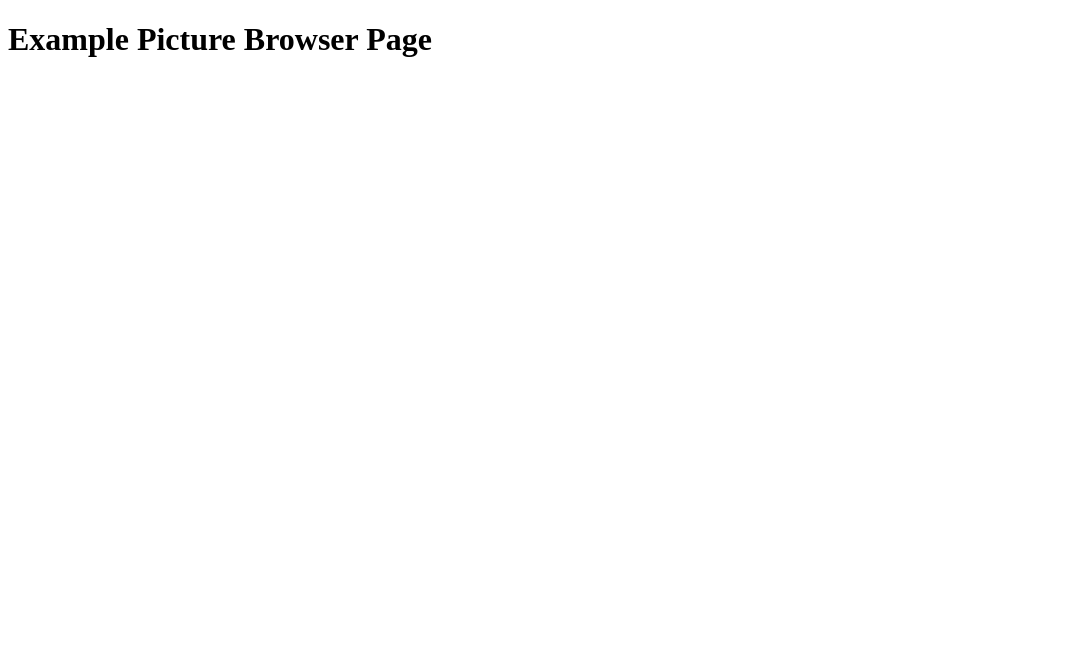
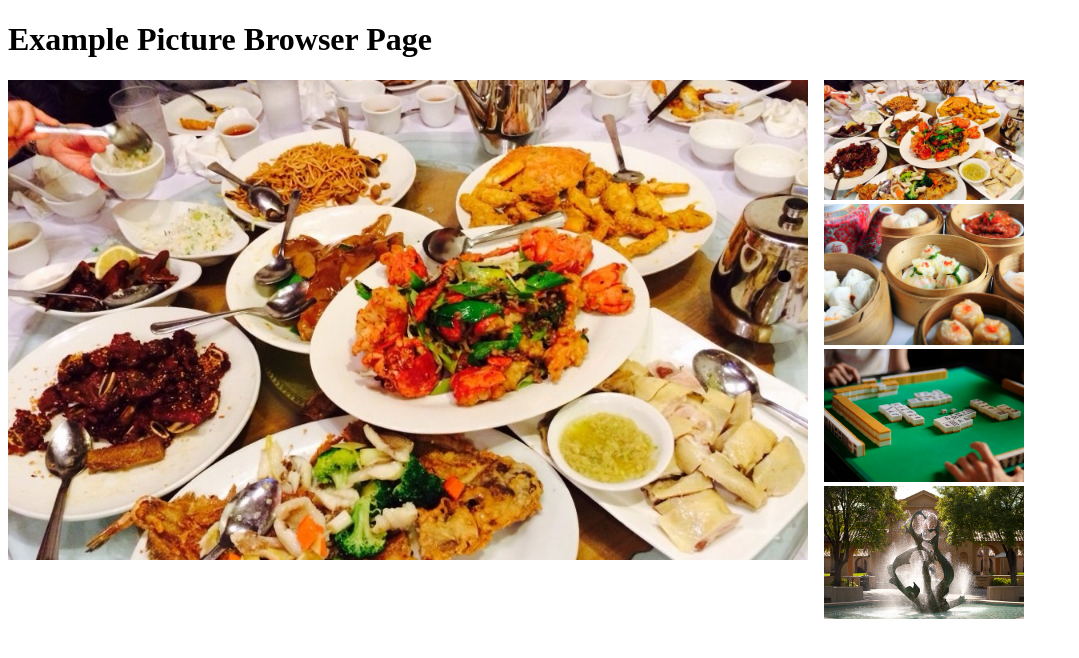
Before and after one commit to harrison8989/picture-browser, a plain HTML site: page examples/index.htm in a window 1280 px wide. Shown: the whole page, without its empty margins (0-1079 px from the left). Drawn offline with Linux system fonts and the light colour scheme.

Commit message:
Basic version of picture browser, can swap between images

```diff
--- a/examples/index.htm
+++ b/examples/index.htm
@@ -3,12 +3,44 @@
   <head>
     <meta charset="utf-8">
     <meta name="viewport" content="width=device-width, initial-scale=1">
+    <meta name="picture-browser" content="images/test1, images/test2">
     <link rel="icon" type="image/png" href="assets/favicon.ico">
     <title>Picture Browser</title>
+
+    <style>
+      #picture-browser-photo {
+        float: left;
+        padding-right: 1rem;
+        width: 800px;
+      }
+
+      #picture-browser-list {
+        float: left;
+      }
+
+      #picture-browser-photo img {
+        max-width: 800px;
+        display: block;
+        margin: 0 auto;
+      }
+
+      #picture-browser-list img {
+        width: 200px;
+      }
+      ul {
+        margin: 0rem;
+        padding: 0rem;
+        height: 100%;
+      }
+
+      li {
+        list-style-type: none;
+      }
+    </style>
   </head>
   <body>
     <h1>Example Picture Browser Page</h1>
-    <div id="picture-viewer">
+    <div id="picture-browser">
       <!-- Leave this empty -->
     </div>
   </body>
--- a/picture-browser.js
+++ b/picture-browser.js
@@ -1,3 +1,109 @@
+//Picture Browser: Uses ajax to grab photos
+//and display them in an appealling manner.
+//Custom CS can be used to style the picture-browser.
 (function initialize() {
-	//nothing yet...
+	var folders = [];
+	var folder = '';
+	var photos = [];
+	var pictureElem = document.getElementById("picture-browser");
+	var metaFile = "files.txt";
+	var photoURL = "";
+
+	//Set up event listeners
+	function addEvents() {
+
+	}
+
+	//Get photos from the directory
+	function getPhotos(callback) {
+		var requestObj = new XMLHttpRequest();
+		requestObj.addEventListener("load", function() {
+			var rawPhotos = requestObj.responseText.split('\n');
+			for(var i = 0; i < rawPhotos.length; i++) {
+				if(rawPhotos[i].length > 0)
+					photos.push(rawPhotos[i]);
+			}
+			callback();
+		});
+		requestObj.overrideMimeType('text/xml');
+		requestObj.open("GET", folder + "/" + metaFile);
+		requestObj.send();
+	}
+
+	function formatIMGURL(photo) {
+		return "<img src=\"" + folder + "/" + photo + "\">";
+	}
+
+	//Add photos to the elements
+	function addPhotos() {
+		if(photos.length > 0) {
+			var photoElem = document.getElementById("picture-browser-photo");
+			var listElem = document.getElementById("picture-browser-list");
+			photoElem.innerHTML = formatIMGURL(photos[0]);
+
+			var ulElem = document.createElement("ul");
+			photos.forEach(function(currPhoto) {
+				var liElem = document.createElement("li");
+				var aElem = document.createElement("a");
+				aElem.innerHTML = formatIMGURL(currPhoto);
+				aElem.setAttribute("href", "#");
+				aElem.onclick = function() {
+					photoElem.innerHTML = formatIMGURL(currPhoto);
+					return false;
+				}
+
+				liElem.appendChild(aElem);
+				ulElem.appendChild(liElem);
+			});
+			listElem.appendChild(ulElem);
+
+			//add event listeners after photos have been added
+			addEvents(photoElem, listElem);
+		} else {
+			pictureElem.innerHTML = "<p>No images were found!</p>";
+		}
+	}
+
+	//Display the photos contained in one folder
+	function displayPhotos(folderID) {
+		folderID = folderID || 0;
+		folder = folders[folderID];
+		pictureElem.innerHTML = "";
+
+		//create elements
+		var photoElem = document.createElement("div");
+		photoElem.setAttribute("id", "picture-browser-photo");
+		var listElem = document.createElement("div");
+		listElem.setAttribute("id", "picture-browser-list");
+		pictureElem.appendChild(photoElem);
+		pictureElem.appendChild(listElem);
+
+		//add images
+		var photos = getPhotos(addPhotos);
+	}
+
+	//Grab meta data from the html file to use folders
+	function initMetas() {
+		var metas = document.getElementsByTagName('meta');
+		var folderString = '';
+		for(var i = 0; i < metas.length; i++) {
+			if(metas[i].getAttribute("name") === "picture-browser") {
+				folderString = metas[i].getAttribute("content");
+			}
+		}
+		if(folderString !== '') {
+			rawFolders = folderString.split(',');
+			for(var i = 0; i < rawFolders.length; i++) {
+				folders.push(rawFolders[i].trim());
+			}
+
+			//display photos
+			if(folders.length > 0)
+				displayPhotos();
+		}
+	};
+
+	(function init() {
+		initMetas();
+	})();
 })();
```
Also changed, not shown: examples/images/test1/banquet.jpg (added), examples/images/test1/dimsum.jpg (added), examples/images/test1/files.txt (added), examples/images/test1/mahjong.jpg (added), examples/images/test1/white_plaza.jpg (added).
